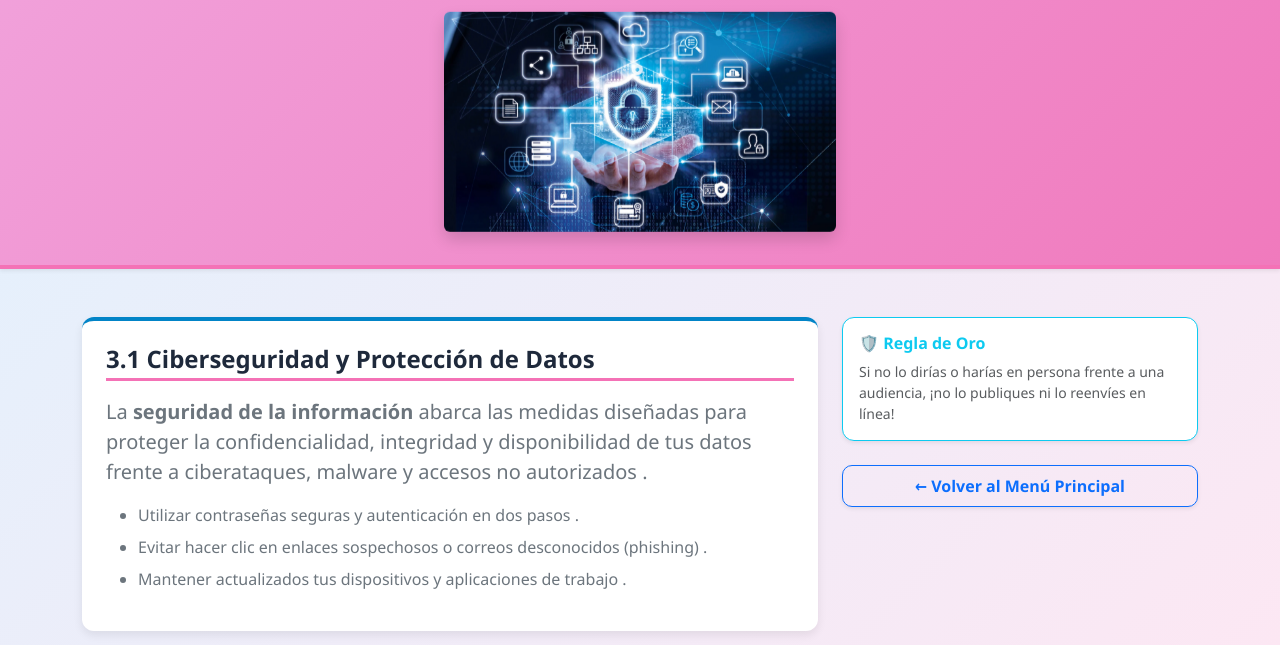
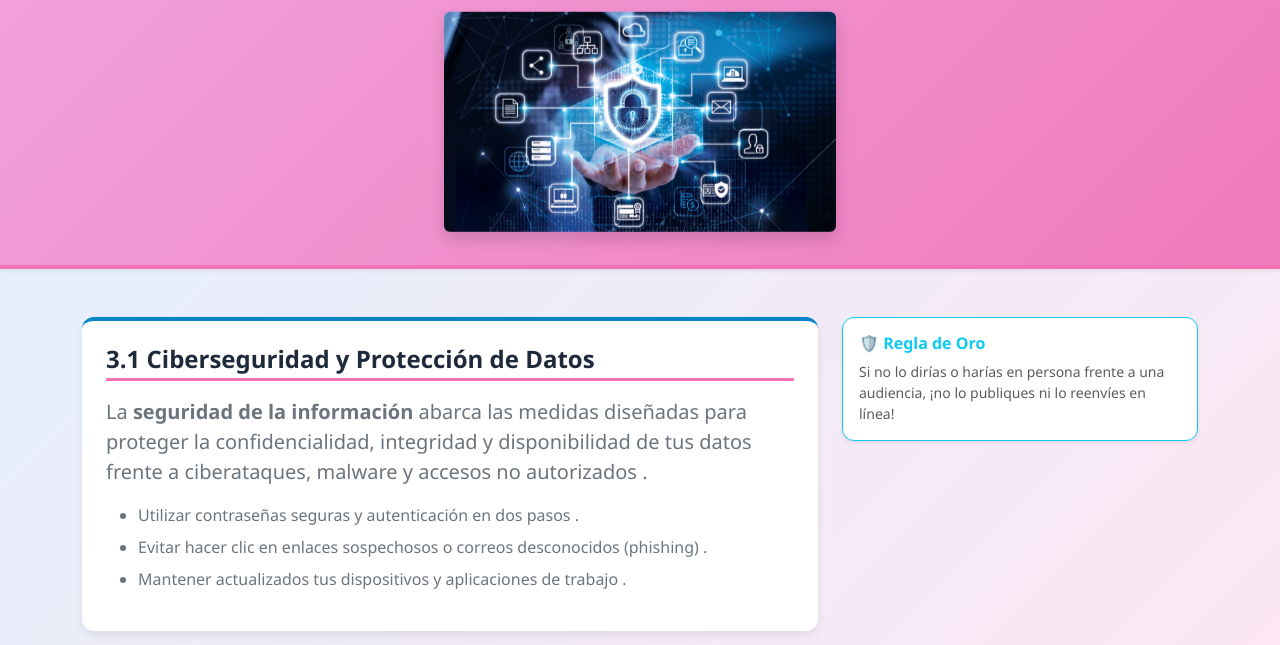
Before and after one commit to anyolethpc2006-eng/Curso-Cultura-Digital, a plain HTML site: page unidad3.html in a window 1280 px wide. Shown: the part 155-800 px from the top of the page. Drawn offline with nearby package versions, Linux system fonts and the light colour scheme.

Commit message:
Update unidad3.html

```diff
--- a/unidad3.html
+++ b/unidad3.html
@@ -113,9 +113,6 @@
                         Si no lo dirías o harías en persona frente a una audiencia, ¡no lo publiques ni lo reenvíes en línea!
                     </p>
                 </div>
-                <a href="index.html" class="btn btn-outline-primary w-100 fw-bold py-2 shadow-sm" style="border-radius: 10px;">
-                    ← Volver al Menú Principal
-                </a>
             </aside>
         </div>
         <section>
```
